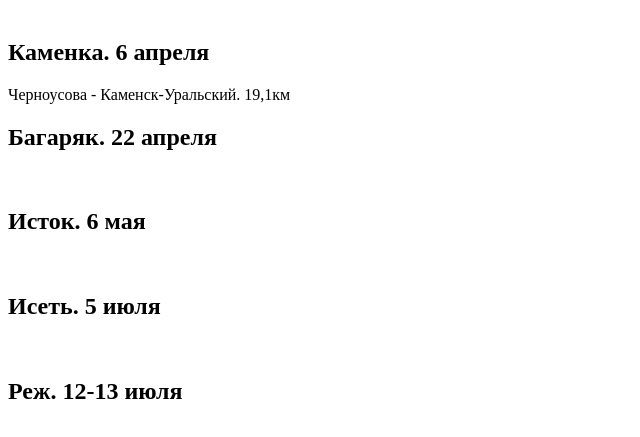
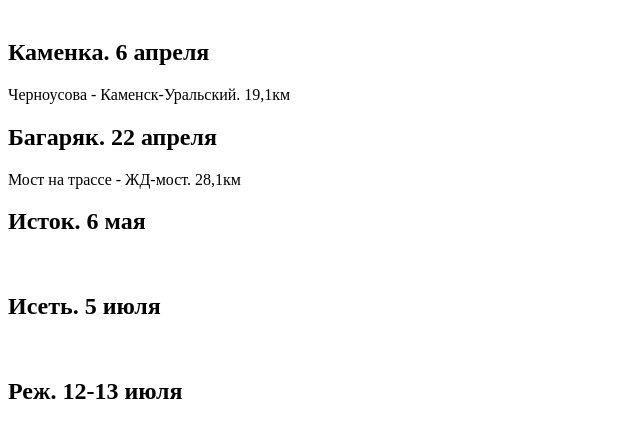
Before and after one commit to SergioB18/test, a plain HTML site: page index.html in a window 1280 px wide. Shown: the part 79-516 px from the top of the page, without its empty margins (0-640 px from the left). Drawn offline with Linux system fonts and the light colour scheme.

Commit message:
Add second splav

```diff
--- a/index.html
+++ b/index.html
@@ -12,6 +12,7 @@
     <span>Черноусова - Каменск-Уральский. 19,1км</span>
     <br>
     <h2>Багаряк. 22 апреля</h2>
+    <span>Мост на трассе - ЖД-мост. 28,1км</span>
     <br>
     <h2>Исток. 6 мая</h2>
     <br>
```
